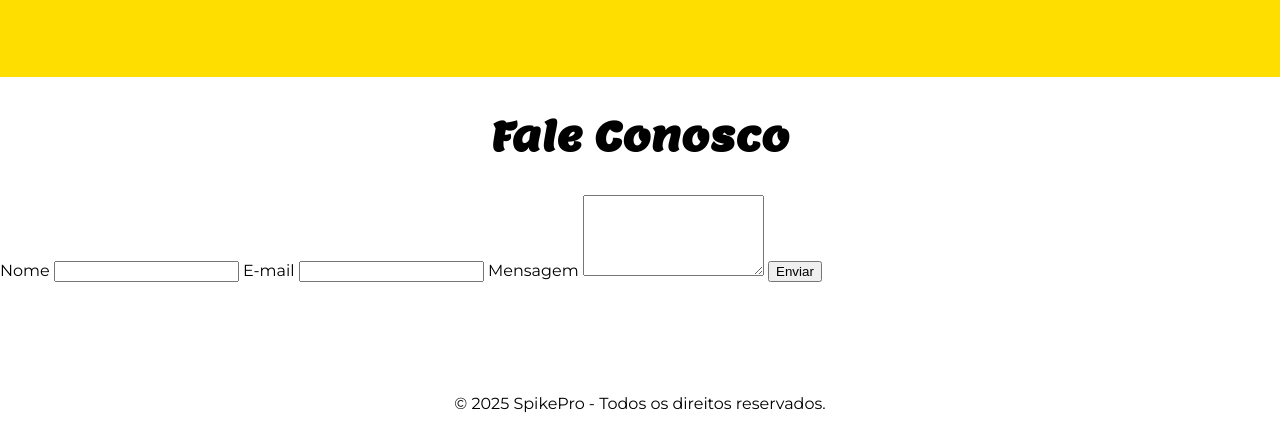
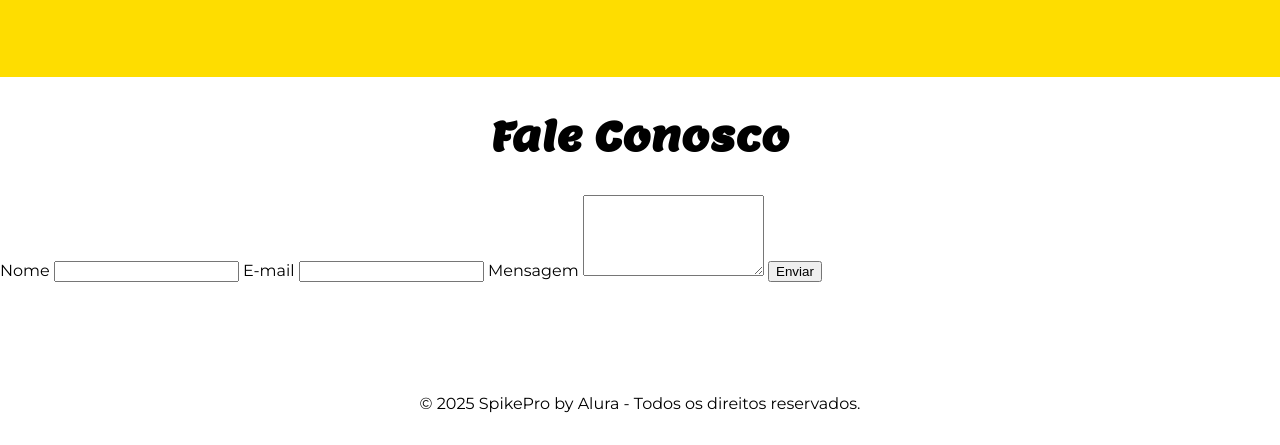
Before and after one commit to Triz2I/teste-site-2, a plain HTML site: page index.html in a window 1280 px wide. Shown: the part 1254-1699 px from the top of the page. Drawn offline with Linux system fonts and the light colour scheme.

Commit message:
Update index.html

```diff
--- a/index.html
+++ b/index.html
@@ -61,7 +61,7 @@
 </section>
 
 <footer style="text-align:center; padding:1rem; background:var(--branco);">
-  <p>&copy; 2025 SpikePro - Todos os direitos reservados.</p>
+  <p>&copy; 2025 SpikePro by Alura - Todos os direitos reservados.</p>
 </footer>
 
 </body>
```
